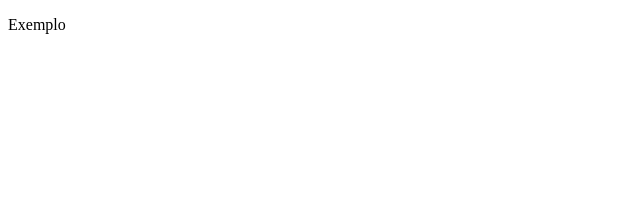
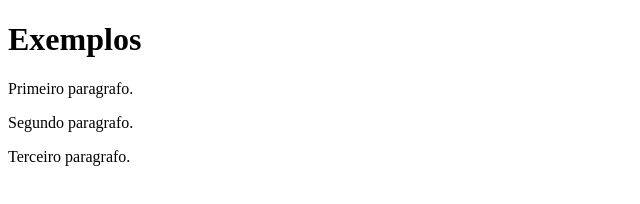
Before and after one commit to ufjf-dcc121/dcc121-2023-1-atv1-PedroPrataReis, a plain HTML site: page Aula 3/index.html in a window 1280 px wide. Shown: the whole page, without its empty margins (0-640 px from the left). Drawn offline with Linux system fonts and the light colour scheme.

Commit message:
adiciona texto na pagina de testes

```diff
--- a/Aula 3/index.html
+++ b/Aula 3/index.html
@@ -5,6 +5,9 @@
     <title>Exemplo | Aula 3</title>
 </head>
 <body>
-    <p>Exemplo</p>
+    <h1>Exemplos</h1>
+    <p>Primeiro paragrafo.</p>
+    <p>Segundo paragrafo.</p>
+    <p>Terceiro paragrafo.</p>
 </body>
 </html>
```
